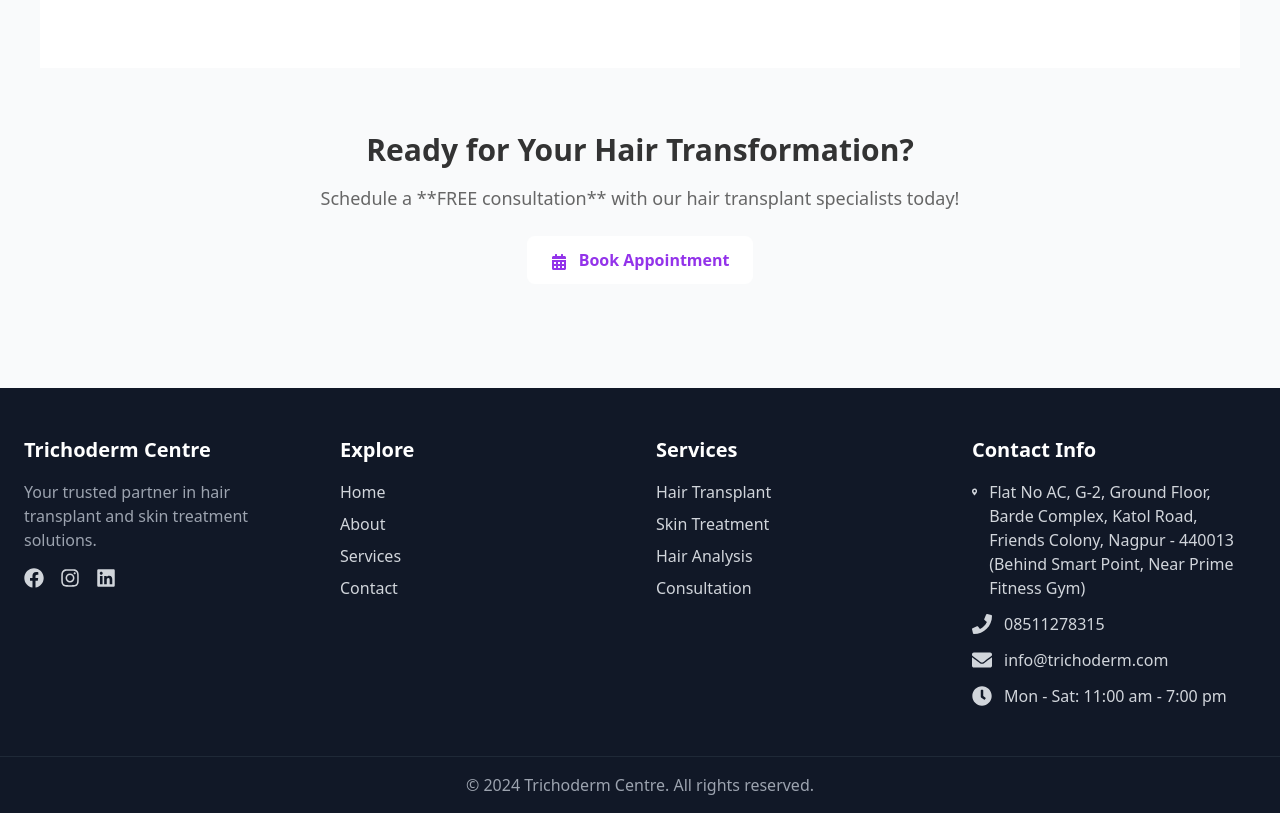
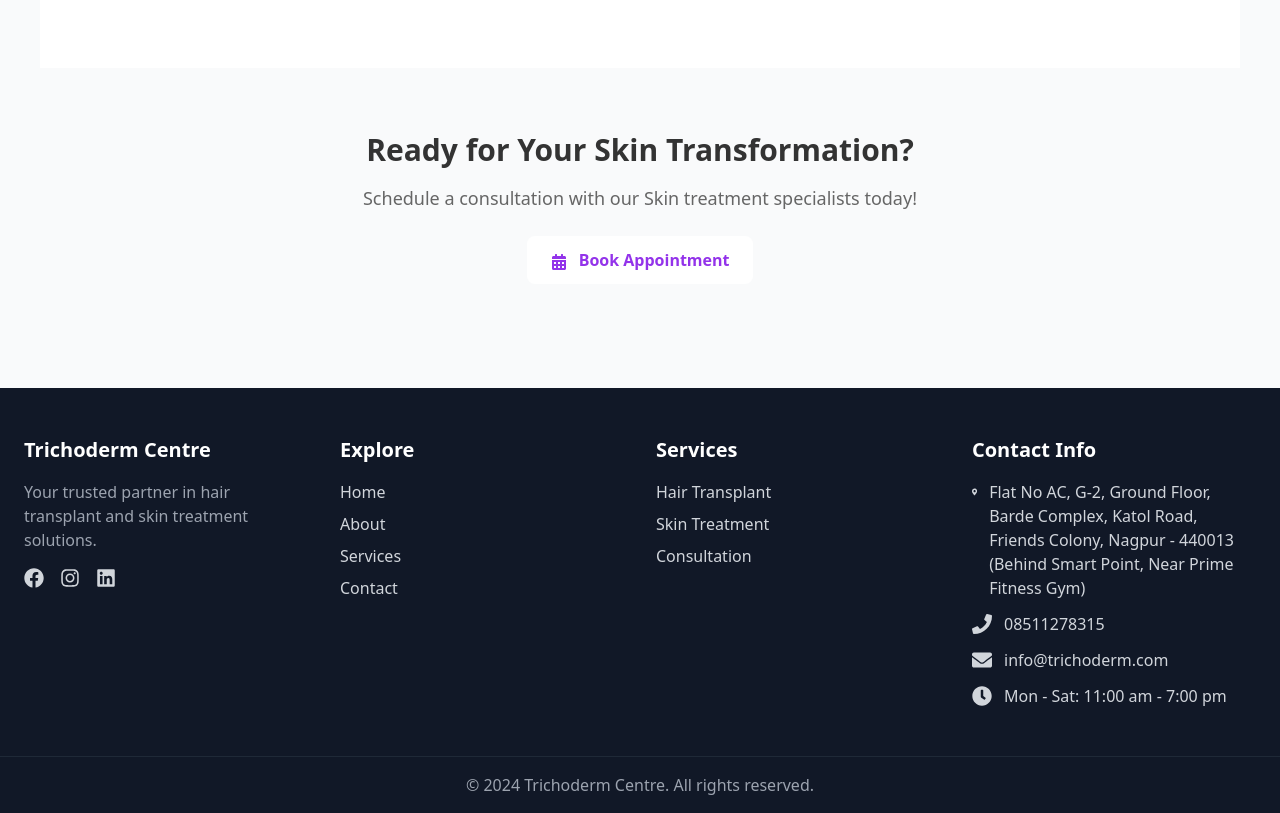
Before and after one commit to SiddheshRaneSSR/Trichoderm, a React (Vite) app: page /Skin in a window 1280 px wide. Shown: the part 1244-2057 px from the top of the page. Built offline with nearby package versions, Linux system fonts and the light colour scheme.

Commit message:
added image and removed a Explore page

```diff
--- a/src/components/footer.tsx
+++ b/src/components/footer.tsx
@@ -62,7 +62,6 @@
               <ul className="space-y-2 bg-transparent ">
                 <li><HashLink smooth to="/transplant/#HTheading" className="hover:text-purple-500 transition-colors">Hair Transplant</HashLink></li>
                 <li><HashLink smooth to="/skin/#STheading" className="hover:text-purple-500 transition-colors">Skin Treatment</HashLink></li>
-                <li><Link to="#" className="hover:text-purple-500 transition-colors">Hair Analysis</Link></li>
                 <li><Link to="#" className="hover:text-purple-500 transition-colors">Consultation</Link></li>
               </ul>
             </div>
--- a/src/components/services/skin.tsx
+++ b/src/components/services/skin.tsx
@@ -84,8 +84,8 @@
       {/* Call-to-Action (Book Appointment) */}
       <section className="bg-grey-50 text-white py-16">
         <div className="container mx-auto text-center">
-          <h2 className="text-3xl font-bold mb-4">Ready for Your Hair Transformation?</h2>
-          <p className="text-lg mb-6">Schedule a **FREE consultation** with our hair transplant specialists today!</p>
+          <h2 className="text-3xl font-bold mb-4">Ready for Your Skin Transformation?</h2>
+          <p className="text-lg mb-6">Schedule a consultation with our Skin treatment specialists today!</p>
 
           <div className="flex justify-center space-x-4">
 
--- a/src/components/services/transplant.tsx
+++ b/src/components/services/transplant.tsx
@@ -1,6 +1,8 @@
 import React from "react";
 import { FaCheckCircle, FaCalendarAlt, FaUserMd, FaRegSmileBeam } from "react-icons/fa";
 import { Link } from "react-router-dom";
+import HTL from '../../public/images/HTL.jpeg'
+import HTR from '../../public/images/HTR.jpeg'
 
 const Transplant = () => {
   return (
@@ -61,17 +63,17 @@
     <div className="grid md:grid-cols-2 gap-6">
       <div className="flex flex-col items-center">
         <img
-          src="https://cura.radiantthemes.com/wp-content/uploads/2020/07/20-1.jpg"
+          src={HTL}
           alt="Before Transplant"
-          className="rounded-lg shadow-lg"
+          className="max-w-[400px] max-h-[400px] rounded-lg shadow-lg"
         />
         <p className="mt-3 text-gray-700">Before</p>
       </div>
       <div className="flex flex-col items-center">
         <img
-          src="https://cura.radiantthemes.com/wp-content/uploads/2020/07/21-1.jpg"
+          src={HTR}
           alt="After Transplant"
-          className="rounded-lg shadow-lg"
+          className="max-w-[400px] max-h-[400px] rounded-lg shadow-lg"
         />
         <p className="mt-3 text-gray-700">After</p>
       </div>
@@ -84,7 +86,7 @@
       <section className="bg-grey-50 text-white py-16">
         <div className="container mx-auto text-center">
           <h2 className="text-3xl font-bold mb-4">Ready for Your Hair Transformation?</h2>
-          <p className="text-lg mb-6">Schedule a **FREE consultation** with our hair transplant specialists today!</p>
+          <p className="text-lg mb-6">Schedule a consultation with our hair transplant specialists today!</p>
 
           <div className="flex justify-center space-x-4">
 
```
Also changed, not shown: src/public/images/HTL.jpeg (added), src/public/images/HTR.jpeg (added).
